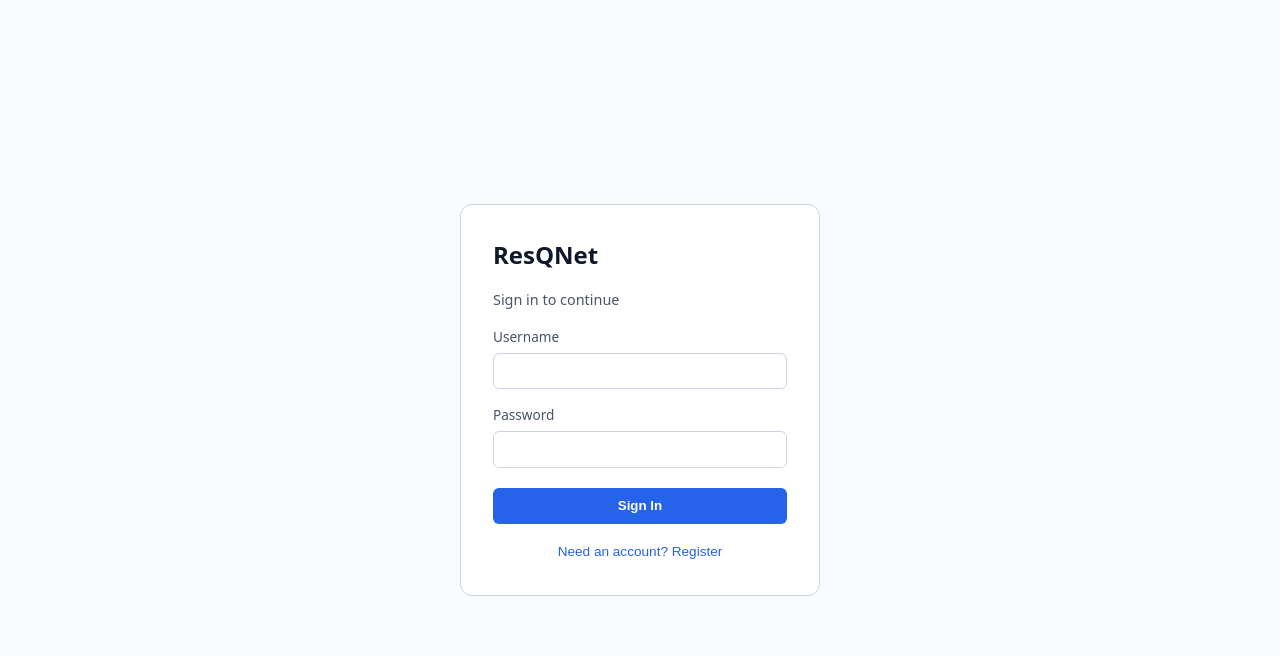
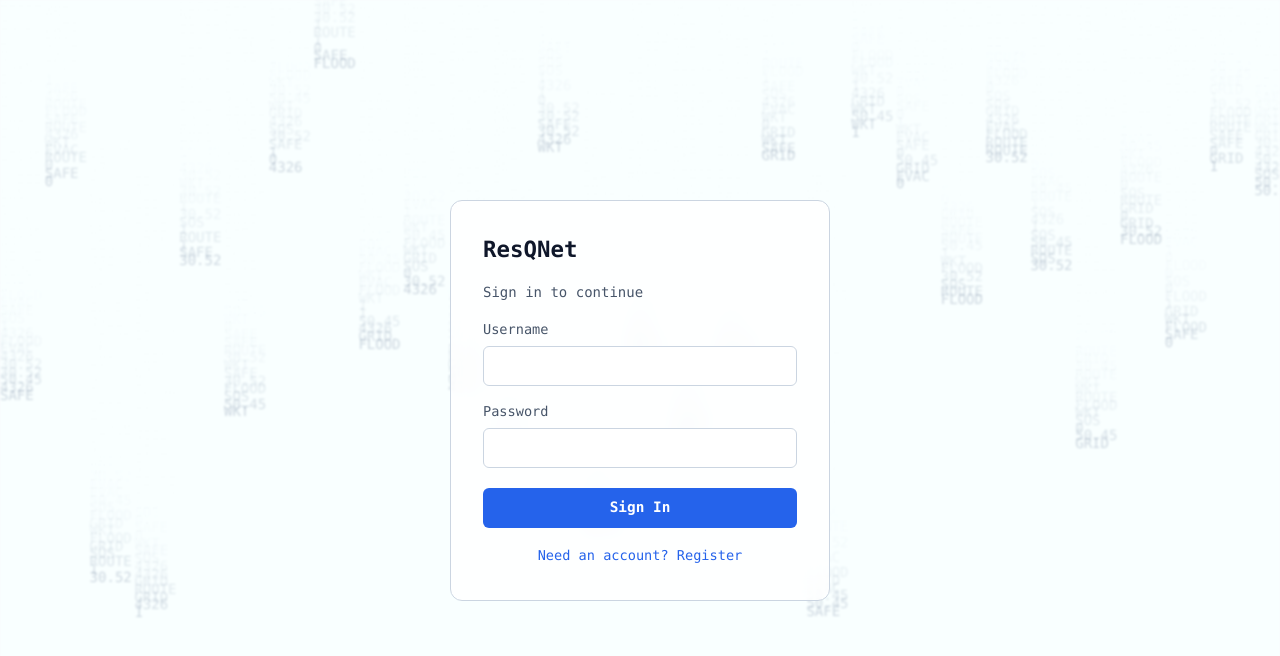
Before and after one commit to IvanIKS/Resqnet, a React (Vite) app in the folder frontend/: page / in a window 1280 px wide. Shown: the top 656 px of the page. Built offline with nearby package versions, Linux system fonts and the light colour scheme.

Commit message:
feat(frontend): add monospace theme, blur, and terminal background animation

```diff
--- a/frontend/src/App.css
+++ b/frontend/src/App.css
@@ -1,4 +1,10 @@
+* {
+  box-sizing: border-box;
+  font-family: var(--font-mono);
+}
+
 .auth-page {
+  position: relative;
   min-height: 100vh;
   display: flex;
   align-items: center;
@@ -6,29 +12,56 @@
   background: var(--color-bg);
   color: var(--color-text);
   padding: 1rem;
+  overflow: hidden;
+}
+
+.terminal-bg {
+  position: fixed;
+  inset: 0;
+  width: 100%;
+  height: 100%;
+  pointer-events: none;
+  filter: blur(1px);
+  z-index: 0;
+}
+
+@keyframes cardEnter {
+  from {
+    opacity: 0;
+    transform: translateY(10px) scale(0.98);
+  }
+  to {
+    opacity: 1;
+    transform: translateY(0) scale(1);
+  }
 }
 
 .auth-card {
+  position: relative;
+  z-index: 1;
   width: 100%;
-  max-width: 360px;
-  background: var(--color-surface);
+  max-width: 380px;
+  background: var(--color-surface-glass);
+  backdrop-filter: blur(10px);
+  -webkit-backdrop-filter: blur(10px);
   border: 1px solid var(--color-border);
   border-radius: 12px;
   padding: 2rem;
   display: flex;
   flex-direction: column;
   gap: 1rem;
+  animation: cardEnter 0.3s ease-out;
 }
 
 .auth-card h1 {
   margin: 0;
-  font-size: 1.5rem;
+  font-size: 1.4rem;
 }
 
 .auth-subtitle {
   margin: 0;
   color: var(--color-text-muted);
-  font-size: 0.9rem;
+  font-size: 0.875rem;
 }
 
 .auth-error {
@@ -48,13 +81,25 @@
   color: var(--color-text-muted);
 }
 
+.auth-field input,
+.role-btn,
+.auth-submit {
+  height: 40px;
+  font-size: 0.9rem;
+  border-radius: 6px;
+  transition: border-color 0.15s ease, background-color 0.15s ease, transform 0.1s ease;
+}
+
 .auth-field input {
-  padding: 0.55rem 0.7rem;
-  border-radius: 6px;
+  padding: 0 0.75rem;
   border: 1px solid var(--color-border);
   background: var(--color-surface);
   color: var(--color-text);
-  font-size: 0.95rem;
+}
+
+.auth-field input:focus {
+  outline: none;
+  border-color: var(--color-primary);
 }
 
 .role-group {
@@ -64,13 +109,11 @@
 
 .role-btn {
   flex: 1;
-  padding: 0.55rem 0.7rem;
-  border-radius: 6px;
+  padding: 0 0.75rem;
   border: 1px solid var(--color-border);
   background: var(--color-surface-muted);
   color: var(--color-text);
   cursor: pointer;
-  font-size: 0.9rem;
 }
 
 .role-btn.active {
@@ -82,13 +125,20 @@
 
 .auth-submit {
   margin-top: 0.25rem;
-  padding: 0.65rem;
+  padding: 0 0.75rem;
   border: none;
-  border-radius: 6px;
   background: var(--color-primary);
   color: var(--color-primary-text);
   font-weight: 600;
   cursor: pointer;
+}
+
+.auth-submit:hover:not(:disabled) {
+  transform: translateY(-1px);
+}
+
+.auth-submit:active:not(:disabled) {
+  transform: translateY(0);
 }
 
 .auth-submit:disabled {
@@ -107,10 +157,12 @@
 
 .logout-btn {
   margin-top: 1rem;
-  padding: 0.5rem 1rem;
+  height: 40px;
+  padding: 0 1rem;
   border: 1px solid var(--color-border);
   border-radius: 6px;
   background: var(--color-surface-muted);
   color: var(--color-text);
+  font-size: 0.9rem;
   cursor: pointer;
 }
--- a/frontend/src/components/AuthForm.jsx
+++ b/frontend/src/components/AuthForm.jsx
@@ -1,5 +1,6 @@
 import { useState } from 'react'
 import { useAuth } from '../context/AuthContext'
+import TerminalBackground from './TerminalBackground'
 
 export default function AuthForm() {
   const { login, register } = useAuth()
@@ -29,6 +30,7 @@ export default function AuthForm() {
 
   return (
     <div className="auth-page">
+      <TerminalBackground />
       <form className="auth-card" onSubmit={handleSubmit}>
         <h1>ResQNet</h1>
         <p className="auth-subtitle">
--- /dev/null
+++ b/frontend/src/components/TerminalBackground.jsx
@@ -0,0 +1,68 @@
+import { useEffect, useRef } from 'react'
+
+const TOKENS = [
+  '0', '1', '50.45', '30.52', 'SOS', 'EVAC', 'FLOOD', 'ROUTE', 'SAFE', 'GRID', 'WKT', '4326',
+]
+
+export default function TerminalBackground() {
+  const canvasRef = useRef(null)
+
+  useEffect(() => {
+    const canvas = canvasRef.current
+    if (!canvas) return
+    const ctx = canvas.getContext('2d')
+    const styles = getComputedStyle(document.documentElement)
+    const bg = styles.getPropertyValue('--color-bg').trim() || '#f8fafc'
+    const charColor = styles.getPropertyValue('--color-terminal-char').trim() || '#94a3b8'
+    const fontFamily = styles.getPropertyValue('--font-mono').trim() || 'monospace'
+
+    const fontSize = 14
+    let columns = 0
+    let drops = []
+
+    function resize() {
+      canvas.width = window.innerWidth
+      canvas.height = window.innerHeight
+      columns = Math.floor(canvas.width / fontSize)
+      drops = Array.from({ length: columns }, () => Math.random() * -40)
+    }
+
+    resize()
+    window.addEventListener('resize', resize)
+
+    let frameId
+    let lastTime = 0
+
+    function draw(time) {
+      if (time - lastTime > 55) {
+        lastTime = time
+        ctx.fillStyle = bg
+        ctx.globalAlpha = 0.16
+        ctx.fillRect(0, 0, canvas.width, canvas.height)
+
+        ctx.globalAlpha = 0.45
+        ctx.fillStyle = charColor
+        ctx.font = `${fontSize}px ${fontFamily}`
+
+        for (let i = 0; i < drops.length; i++) {
+          const token = TOKENS[Math.floor(Math.random() * TOKENS.length)]
+          ctx.fillText(token, i * fontSize * 3.2, drops[i] * fontSize)
+          if (drops[i] * fontSize > canvas.height && Math.random() > 0.975) {
+            drops[i] = 0
+          }
+          drops[i] += 0.55
+        }
+        ctx.globalAlpha = 1
+      }
+      frameId = requestAnimationFrame(draw)
+    }
+
+    frameId = requestAnimationFrame(draw)
+    return () => {
+      cancelAnimationFrame(frameId)
+      window.removeEventListener('resize', resize)
+    }
+  }, [])
+
+  return <canvas ref={canvasRef} className="terminal-bg" aria-hidden="true" />
+}
--- a/frontend/src/style.css
+++ b/frontend/src/style.css
@@ -1,6 +1,9 @@
 :root {
+  --font-mono: ui-monospace, SFMono-Regular, Menlo, Monaco, Consolas, monospace;
+
   --color-bg: #f8fafc;
   --color-surface: #ffffff;
+  --color-surface-glass: rgba(255, 255, 255, 0.82);
   --color-surface-muted: #f1f5f9;
   --color-border: #cbd5e1;
   --color-text: #0f172a;
@@ -8,6 +11,7 @@
   --color-primary: #2563eb;
   --color-primary-text: #ffffff;
   --color-primary-soft: #eff6ff;
+  --color-terminal-char: #94a3b8;
   --color-danger-bg: #fef2f2;
   --color-danger-text: #b91c1c;
   --color-danger-border: #fecaca;
```
